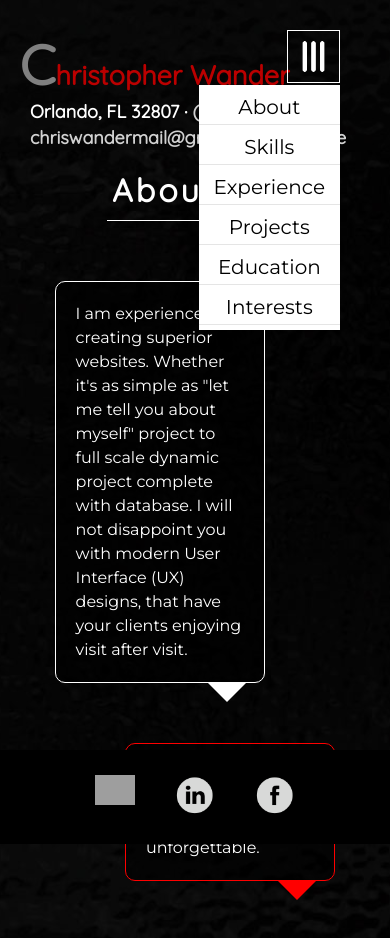
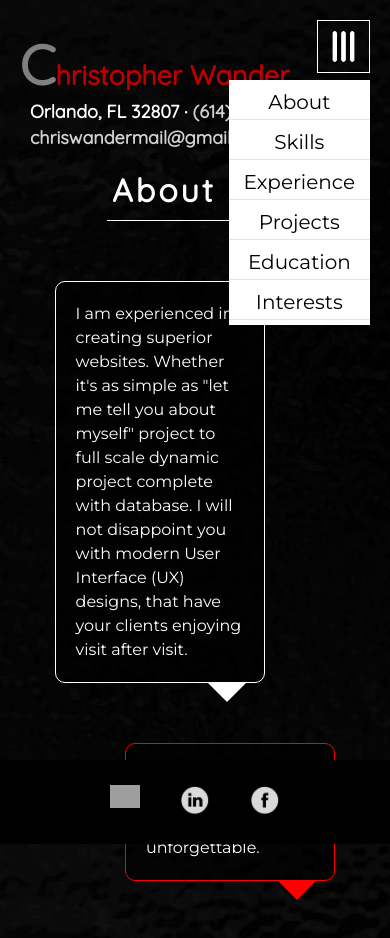
Before and after one commit to Cwander83/react-portfolio, a React (Create React App) app: page / in a window 390 px wide. Both pictures are taken after a click on the element 313 px from the left and 56 px from the top of the page. Shown: the top 938 px of the page. Built offline with nearby package versions, Linux system fonts and the light colour scheme; grey boxes are pictures that could not be loaded.

Commit message:
clean mobile footer

```diff
--- a/src/components/Footer/Footer.css
+++ b/src/components/Footer/Footer.css
@@ -2,8 +2,10 @@ footer {
 	width: 100%;
 	background-color: black;
 	position: fixed;
+	left: 0;
 	bottom: 0;
-	margin-top: 30px;
+	right: 0;
+
 	padding-top: 30px;
 	padding-bottom: 30px;
 	display: flex;
@@ -31,6 +33,16 @@ img:active {
 	}
 
 	img {
-		width: 40px;
+		width: 30px;
 	}
 }
+@media (max-height: 450px) {
+	footer {
+		padding-top: 15px;
+		padding-bottom: 25px;
+	}
+
+	img {
+		width: 30px;
+	}
+}
--- a/src/components/MobileNav/MobileNav.css
+++ b/src/components/MobileNav/MobileNav.css
@@ -14,37 +14,9 @@
 	cursor: pointer;
 }
 
-.menuSpan {
-	color: white;
-	font-size: 25px;
-	text-transform: uppercase;
-	vertical-align: center;
-}
-
-.spin {
-	animation-name: spin;
-	animation-duration: 1000ms;
-	animation-direction: normal;
-}
-.reverseSpin {
-	animation-name: reverseSpin;
-	animation-duration: 1000ms;
-	animation-direction: normal;
-}
-
-@keyframes spin {
-	from {
-		transform: rotate(0deg);
-	}
-	to {
-		transform: rotate(90deg);
+@media (max-width: 450px) {
+	.menu {
+		top: 20px;
+		right: 0;
 	}
 }
-@keyframes reverseSpin {
-	from {
-		transform: rotate(90deg);
-	}
-	to {
-		transform: rotate(0deg);
-	}
-}
--- a/src/components/MobileNav/MobileNavBody/MobileNavBody.css
+++ b/src/components/MobileNav/MobileNavBody/MobileNavBody.css
@@ -21,3 +21,11 @@
 	cursor: pointer;
 	margin: 5px 0;
 }
+
+
+@media (max-width: 450px) {
+	.popup {
+		top: 80px;
+		right: 20px;
+	}
+}
--- a/src/index.css
+++ b/src/index.css
@@ -1,6 +1,7 @@
 body {
-  margin: 0;
-  padding: 0;
-  font-family: "Montserrat", sans-serif;
-  background-color: #080808;
+	margin: 0;
+	padding: 0;
+	font-family: 'Montserrat', sans-serif;
+	background-color: #080808;
+	padding-bottom: 120px;
 }
```
